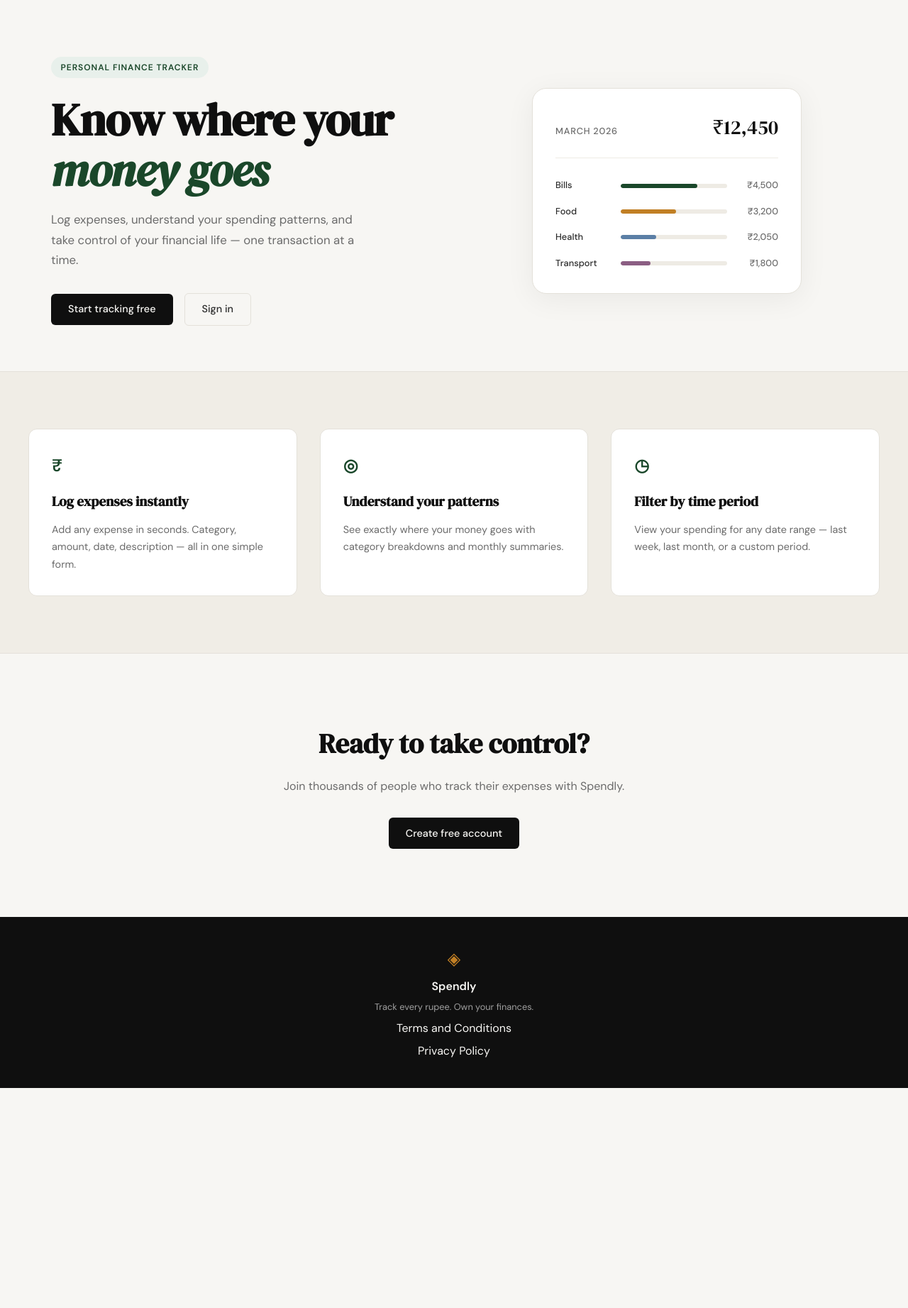
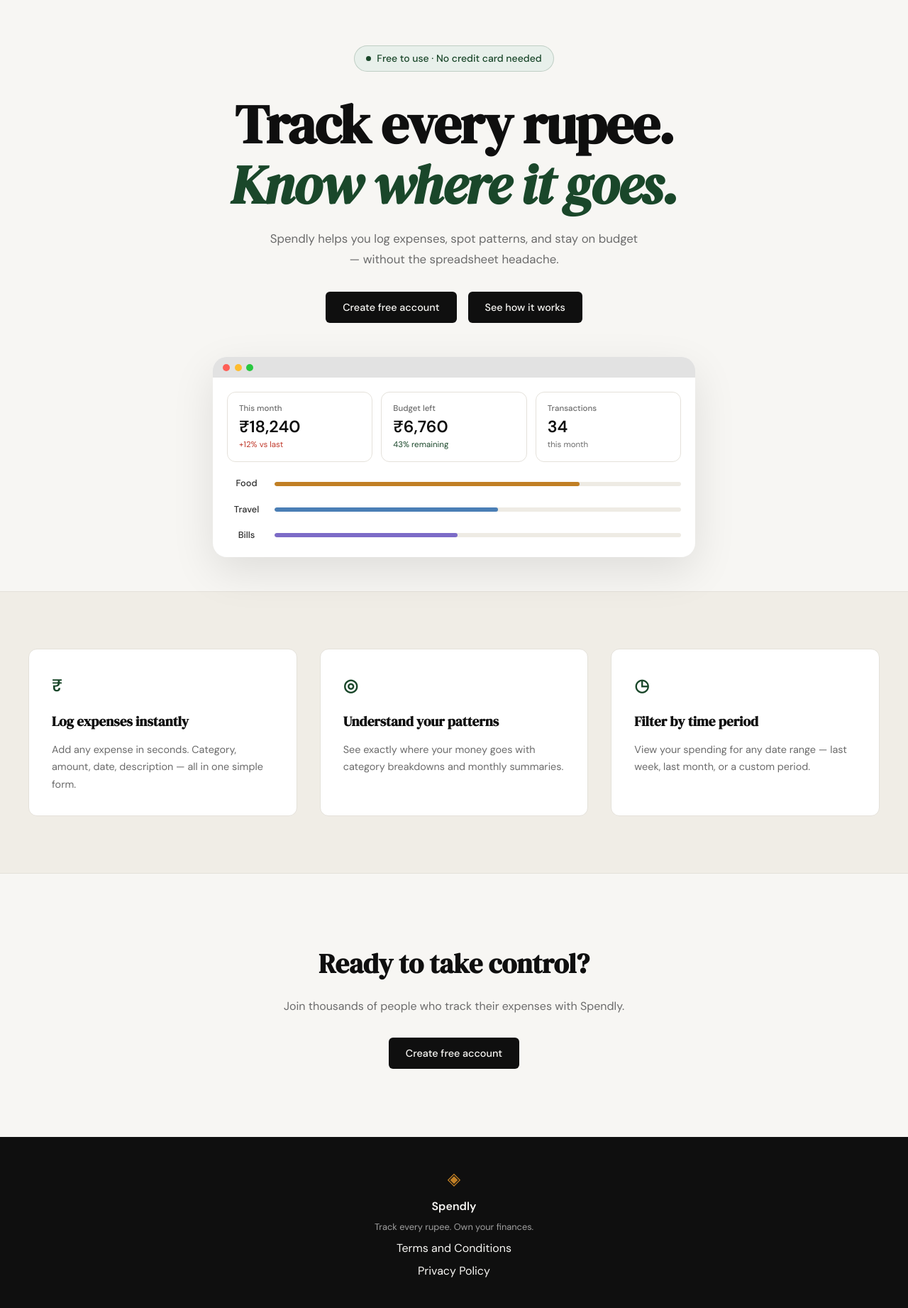
Before and after one commit to PandeySunny01/Claude-Spendly-Project, a Flask app: page / in a window 1280 px wide. Shown: the part 61-1904 px from the top of the page at 71% size. Before the commit the page ends 1594 px from the top, so only its background shows below. Run offline with Flask 3, Linux system fonts and the light colour scheme.

Commit message:
landing: redesign hero section to match mockup

```diff
--- /dev/null
+++ b/static/css/landing.css
@@ -0,0 +1,156 @@
+/* ------------------------------------------------------------------ */
+/* Hero — landing page overrides                                       */
+/* ------------------------------------------------------------------ */
+
+.hero {
+    grid-template-columns: 1fr;
+    text-align: center;
+    padding: 4rem 2rem 3rem;
+    gap: 3rem;
+}
+
+.hero-inner {
+    display: flex;
+    flex-direction: column;
+    align-items: center;
+}
+
+.hero-badge {
+    display: inline-flex;
+    align-items: center;
+    gap: 0.5rem;
+    background: var(--accent-light);
+    color: var(--accent);
+    font-size: 0.875rem;
+    font-weight: 500;
+    letter-spacing: 0;
+    text-transform: none;
+    padding: 0.4rem 1rem;
+    border-radius: 999px;
+    border: 1px solid rgba(26, 71, 42, 0.2);
+    margin-bottom: 2rem;
+}
+
+.hero-badge-dot {
+    width: 7px;
+    height: 7px;
+    border-radius: 50%;
+    background: var(--accent);
+    flex-shrink: 0;
+}
+
+.hero-title {
+    font-size: clamp(3rem, 6vw, 5rem);
+    text-align: center;
+    max-width: 700px;
+    margin-bottom: 1.25rem;
+}
+
+.hero-subtitle {
+    text-align: center;
+    max-width: 520px;
+    margin-left: auto;
+    margin-right: auto;
+    margin-bottom: 2rem;
+}
+
+.hero-actions {
+    justify-content: center;
+    gap: 1rem;
+}
+
+/* ------------------------------------------------------------------ */
+/* Browser mockup                                                      */
+/* ------------------------------------------------------------------ */
+
+.hero-visual {
+    width: 100%;
+}
+
+.mock-browser {
+    width: 100%;
+    max-width: 680px;
+    margin: 0 auto;
+    background: #ececec;
+    border-radius: var(--radius-lg);
+    overflow: hidden;
+    box-shadow: 0 20px 60px rgba(0, 0, 0, 0.1);
+}
+
+.mock-browser-bar {
+    background: #e2e2e2;
+    padding: 0.6rem 0.9rem;
+    display: flex;
+    align-items: center;
+    gap: 0.4rem;
+}
+
+.mock-dot {
+    width: 10px;
+    height: 10px;
+    border-radius: 50%;
+    flex-shrink: 0;
+}
+
+.mock-dot-red    { background: #ff5f57; }
+.mock-dot-yellow { background: #febc2e; }
+.mock-dot-green  { background: #28c840; }
+
+.mock-browser-body {
+    background: #fff;
+    padding: 1.25rem;
+}
+
+/* Stat cards */
+
+.mock-stats {
+    display: grid;
+    grid-template-columns: repeat(3, 1fr);
+    gap: 0.75rem;
+    margin-bottom: 1.25rem;
+}
+
+.mock-stat-card {
+    background: var(--paper-card);
+    border: 1px solid var(--border);
+    border-radius: var(--radius-md);
+    padding: 0.85rem 1rem;
+    display: flex;
+    flex-direction: column;
+    gap: 0.2rem;
+    text-align: left;
+}
+
+.mock-stat-label {
+    font-size: 0.72rem;
+    color: var(--ink-muted);
+    font-weight: 500;
+}
+
+.mock-stat-value {
+    font-size: 1.45rem;
+    font-weight: 700;
+    color: var(--ink);
+    line-height: 1.15;
+    font-family: var(--font-body);
+}
+
+.mock-stat-sub {
+    font-size: 0.72rem;
+    color: var(--ink-muted);
+}
+
+.mock-stat-danger { color: var(--danger); }
+.mock-stat-success { color: var(--accent); }
+
+/* Bar rows — 2-column variant (no amount) */
+
+.mock-bar-row--2col {
+    grid-template-columns: 55px 1fr;
+}
+
+/* Bar colours */
+
+.mock-bar-food   { background: #c17f24; }
+.mock-bar-travel { background: #4a7eb5; }
+.mock-bar-bills  { background: #7c6bc7; }
--- a/templates/landing.html
+++ b/templates/landing.html
@@ -1,60 +1,73 @@
 {% extends "base.html" %}
 
 {% block title %}Spendly — Track Every Rupee{% endblock %}
+
+{% block head %}
+<link rel="stylesheet" href="{{ url_for('static', filename='css/landing.css') }}">
+{% endblock %}
 
 {% block content %}
 
 <section class="hero">
     <div class="hero-inner">
-        <div class="hero-badge">Personal Finance Tracker</div>
+        <div class="hero-badge"><span class="hero-badge-dot"></span>Free to use · No credit card needed</div>
         <h1 class="hero-title">
-            Know where your<br>
-            <em>money goes</em>
+            Track every rupee.<br>
+            <em>Know where it goes.</em>
         </h1>
         <p class="hero-subtitle">
-            Log expenses, understand your spending patterns,
-            and take control of your financial life —
-            one transaction at a time.
+            Spendly helps you log expenses, spot patterns, and stay
+            on budget — without the spreadsheet headache.
         </p>
         <div class="hero-actions">
-            <a href="{{ url_for('register') }}" class="btn-primary">Start tracking free</a>
-            <a href="{{ url_for('login') }}" class="btn-ghost">Sign in</a>
+            <a href="{{ url_for('register') }}" class="btn-primary">Create free account</a>
+            <a href="#features" class="btn-primary">See how it works</a>
         </div>
     </div>
     <div class="hero-visual">
-        <div class="mock-card">
-            <div class="mock-card-header">
-                <span class="mock-label">March 2026</span>
-                <span class="mock-total">₹12,450</span>
+        <div class="mock-browser">
+            <div class="mock-browser-bar">
+                <span class="mock-dot mock-dot-red"></span>
+                <span class="mock-dot mock-dot-yellow"></span>
+                <span class="mock-dot mock-dot-green"></span>
             </div>
-            <div class="mock-bars">
-                <div class="mock-bar-row">
-                    <span class="mock-cat">Bills</span>
-                    <div class="mock-bar-track">
-                        <div class="mock-bar" style="width: 72%"></div>
+            <div class="mock-browser-body">
+                <div class="mock-stats">
+                    <div class="mock-stat-card">
+                        <span class="mock-stat-label">This month</span>
+                        <span class="mock-stat-value">₹18,240</span>
+                        <span class="mock-stat-sub mock-stat-danger">+12% vs last</span>
                     </div>
-                    <span class="mock-amt">₹4,500</span>
+                    <div class="mock-stat-card">
+                        <span class="mock-stat-label">Budget left</span>
+                        <span class="mock-stat-value">₹6,760</span>
+                        <span class="mock-stat-sub mock-stat-success">43% remaining</span>
+                    </div>
+                    <div class="mock-stat-card">
+                        <span class="mock-stat-label">Transactions</span>
+                        <span class="mock-stat-value">34</span>
+                        <span class="mock-stat-sub">this month</span>
+                    </div>
                 </div>
-                <div class="mock-bar-row">
-                    <span class="mock-cat">Food</span>
-                    <div class="mock-bar-track">
-                        <div class="mock-bar mock-bar-2" style="width: 52%"></div>
+                <div class="mock-bars">
+                    <div class="mock-bar-row mock-bar-row--2col">
+                        <span class="mock-cat">Food</span>
+                        <div class="mock-bar-track">
+                            <div class="mock-bar mock-bar-food" style="width: 75%"></div>
+                        </div>
                     </div>
-                    <span class="mock-amt">₹3,200</span>
-                </div>
-                <div class="mock-bar-row">
-                    <span class="mock-cat">Health</span>
-                    <div class="mock-bar-track">
-                        <div class="mock-bar mock-bar-3" style="width: 33%"></div>
+                    <div class="mock-bar-row mock-bar-row--2col">
+                        <span class="mock-cat">Travel</span>
+                        <div class="mock-bar-track">
+                            <div class="mock-bar mock-bar-travel" style="width: 55%"></div>
+                        </div>
                     </div>
-                    <span class="mock-amt">₹2,050</span>
-                </div>
-                <div class="mock-bar-row">
-                    <span class="mock-cat">Transport</span>
-                    <div class="mock-bar-track">
-                        <div class="mock-bar mock-bar-4" style="width: 28%"></div>
+                    <div class="mock-bar-row mock-bar-row--2col">
+                        <span class="mock-cat">Bills</span>
+                        <div class="mock-bar-track">
+                            <div class="mock-bar mock-bar-bills" style="width: 45%"></div>
+                        </div>
                     </div>
-                    <span class="mock-amt">₹1,800</span>
                 </div>
             </div>
         </div>
```
